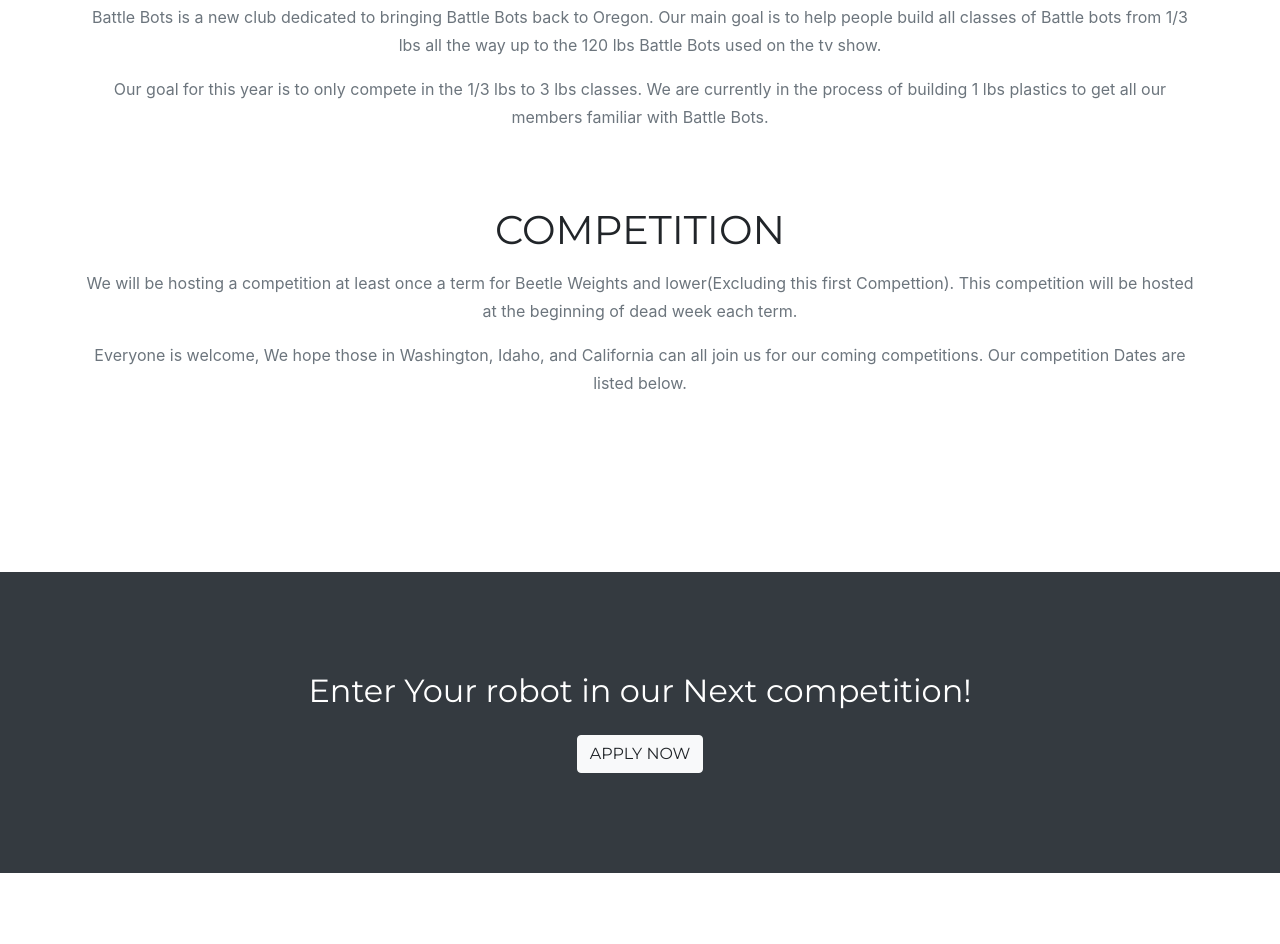
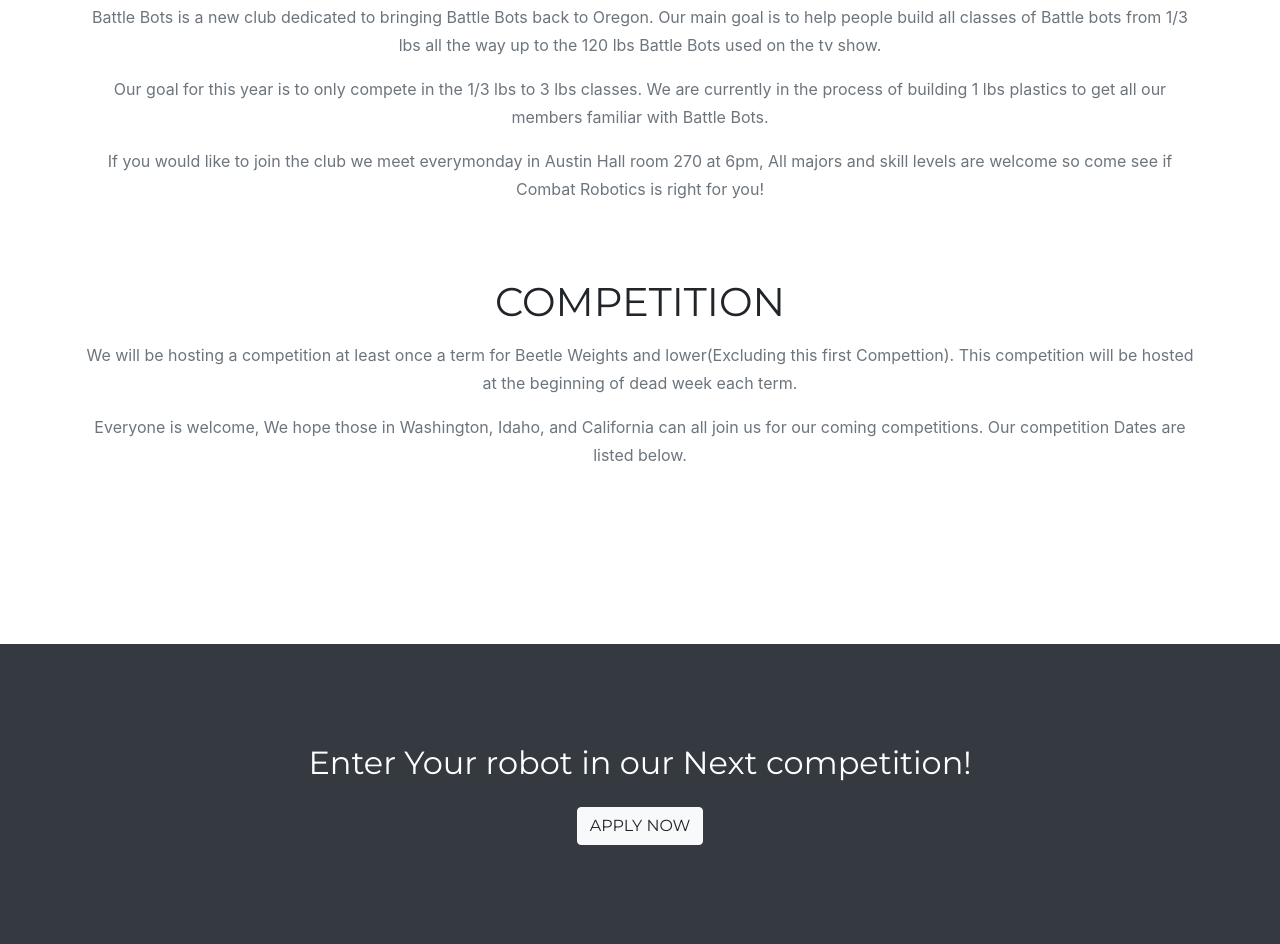
Before and after one commit to OSU-BattleBots/OSU-BattleBots.github.io, a website with bundled scripts: page index.html in a window 1280 px wide. Shown: the part 1492-2436 px from the top of the page. Built offline with nearby package versions, Linux system fonts and the light colour scheme; a web font is replaced by a local one.

Commit message:
edited some info

```diff
--- a/index.html
+++ b/index.html
@@ -102,6 +102,7 @@
             <h2 class="section-heading text-uppercase">About the Battle Bots Club</h2>
             <p class="text-muted">Battle Bots is a new club dedicated to bringing Battle Bots back to Oregon. Our main goal is to help people build all classes of Battle bots from 1/3 lbs all the way up to the 120 lbs Battle Bots used on the tv show.</p>
             <p class="text-muted">Our goal for this year is to only compete in the 1/3 lbs to 3 lbs classes. We are currently in the process of building 1 lbs plastics to get all our members familiar with Battle Bots.</p>
+            <p class="text-muted">If you would like to join the club we meet everymonday in Austin Hall room 270 at 6pm, All majors and skill levels are welcome so come see if Combat Robotics is right for you!</p>
             <h3 class="section-subheading text-muted"></h3>
           </div>
         </div>
```
